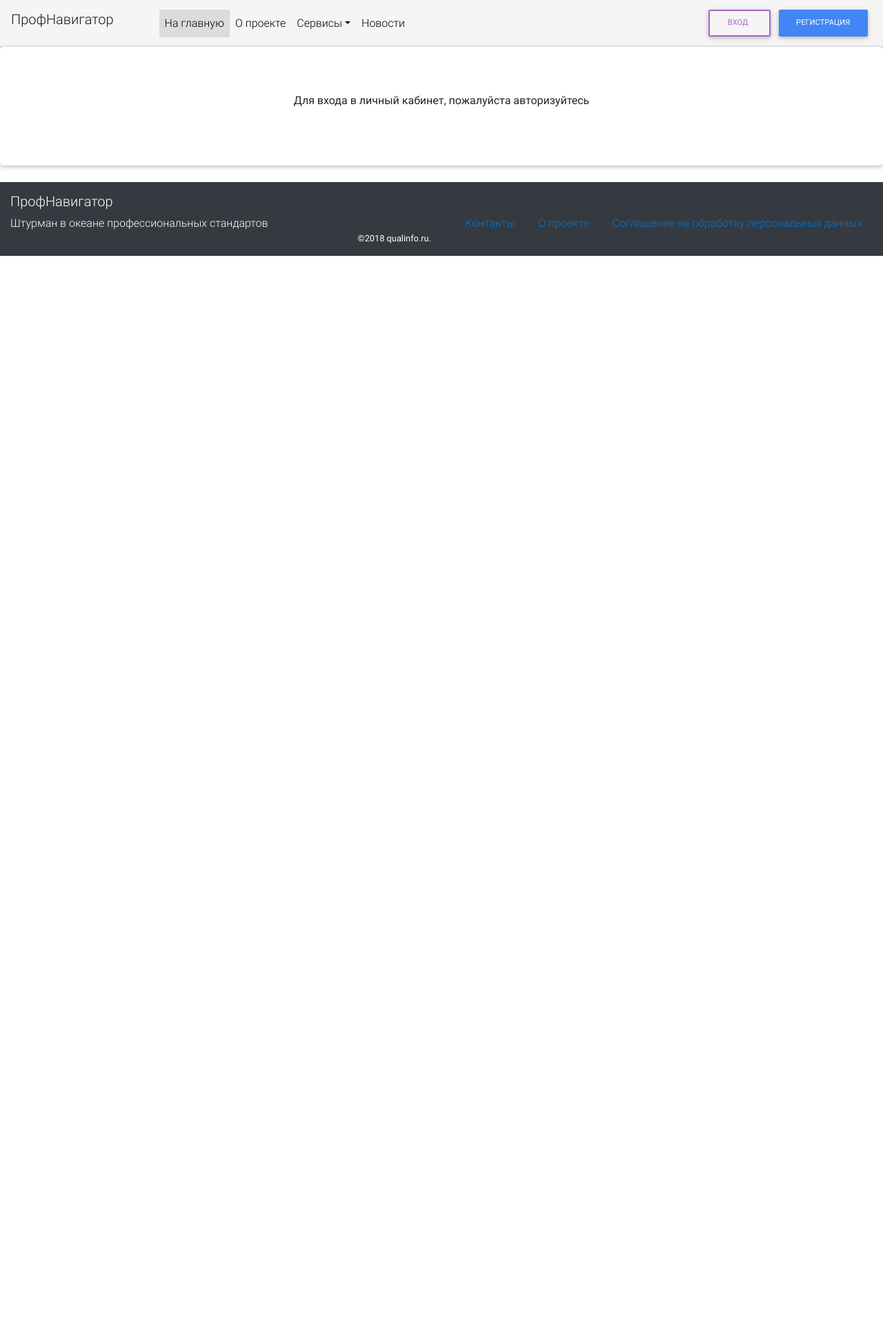
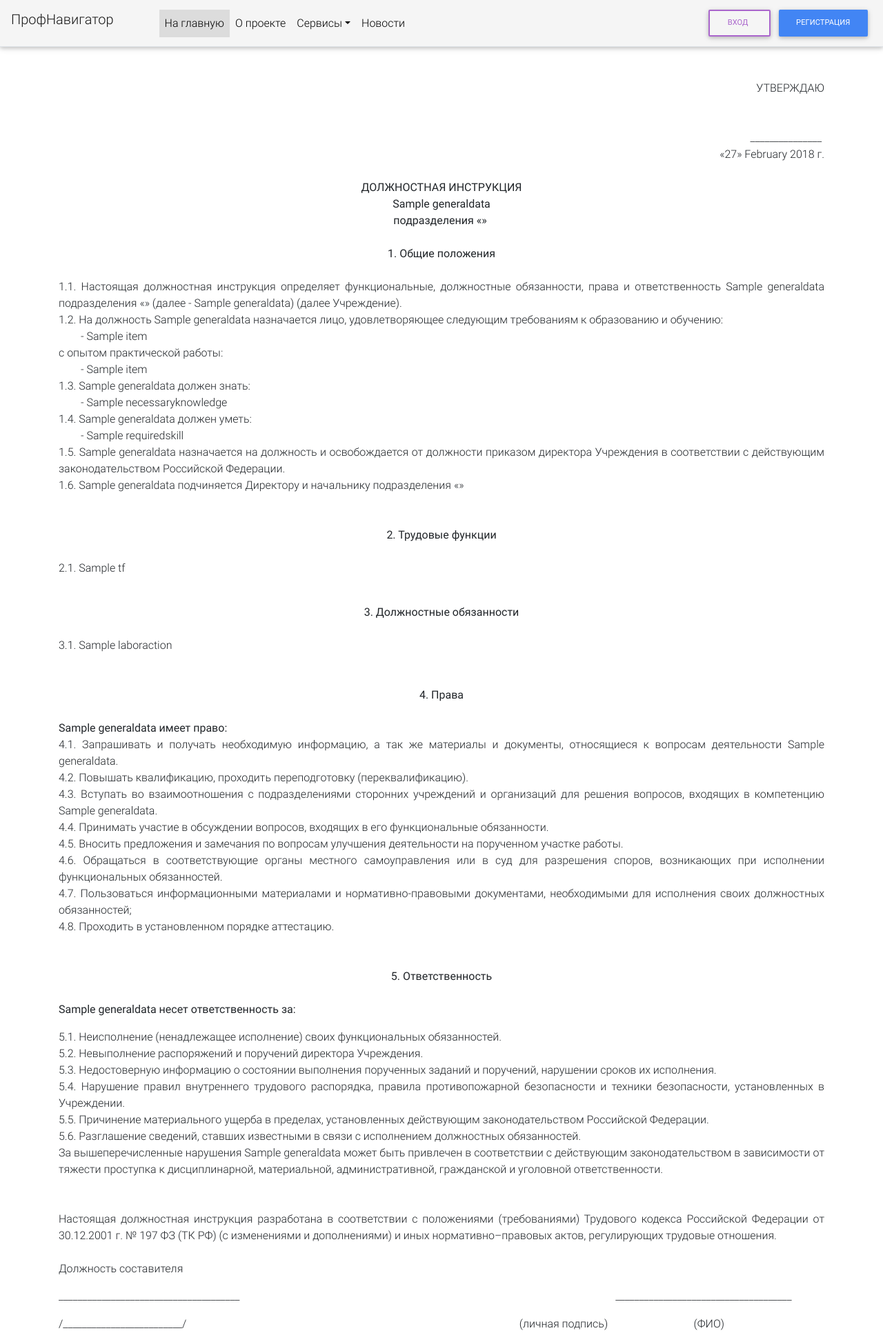
Before and after one commit to vgrivtsov/psmate, a Django app: template templates/services/official-instructions.html in a window 1280 px wide. Shown: the top 1933 px of the page at 69% size. Before the commit the page ends 371 px from the top, so only its background shows below. Run offline with Django 3.2, Linux system fonts and the light colour scheme; the template is opened without the code that fills it: most values are stand-ins (such as "Sample title", 1, 10 or a date in 2020); some libraries are stand-ins or nearby versions.

Commit message:
official instructions template done 2

```diff
--- a/templates/services/official-instructions.html
+++ b/templates/services/official-instructions.html
@@ -1,9 +1,9 @@
 <!DOCTYPE html>
 
-{% extends "layouts/cabinetlayout.html" %}
-
+{% extends "layouts/layout.html" %}
 {% load static %}
-{% block cabinet %}
+{% load widget_tweaks %}
+{% block content %}
 <style>
 
 .card-usercab {
@@ -60,62 +60,8 @@ a:active {color: black;}    /* selected link */
 
 <div ng-app="offinstructions" ng-controller="ctrl">
 
-<div class="container" style="min-height: 100vh;">
+<div class="container py-5" style="min-height: 100vh;">
 
-
-<!-- <h3 class="page-heading mb-4">Должностная инструкция {{generaldatas.jobtitlerod}}</h3>   -->
-
-<!--
-
-<strong>jobtitleid </strong>           {{generaldatas.jobtitleid           }} <br>
-<strong>jobtitle           </strong>              {{generaldatas.jobtitle             }} <br>
-<strong>nameotf            </strong>              {{generaldatas.nameotf              }} <br>
-<strong>pspurposekind      </strong>              {{generaldatas.pspurposekind        }} <br>
-<strong>nameps             </strong>              {{generaldatas.nameps               }} <br>
-<strong>otraslname         </strong>              {{generaldatas.otraslname           }} <br>
-<strong>otraslicon         </strong>              {{generaldatas.otraslicon           }} <br>
-<strong>educationalreqs    </strong>              {{generaldatas.educationalreqs      }} <br>
-<strong>reqworkexperiences </strong>              {{generaldatas.reqworkexperiences   }} <br>
-<strong>specialconditions  </strong>              {{generaldatas.specialconditions    }} <br>
-<strong>othercharacts      </strong>              {{generaldatas.othercharacts        }} <br>
-<strong>tfs                </strong>              {{generaldatas.tfs                  }} <br>
-<hr>
-<strong>nametf                </strong>
-
-
-
-<strong>laboractions          </strong>-->
-
-
-<!--  {% for la in requirements.laboractions %}
-
-   <li>{{la.laboraction}}</li>
-  {% endfor %}
--->
-
-<!--
-<strong>necessaryknowledges   </strong>
-
-
-{% for nk in requirements.necessaryknowledges %}
-<li>{{nk.necessaryknowledge}}</li>
-
-{% endfor %}
-
-
-<strong>requiredskills        </strong>
-{% for re in requirements.requiredskills %}
-<li>{{re.requiredskill}}</li>
-{% endfor %}
-<strong>othercharacteristics  </strong>
-{% for oc in requirements.othercharacteristics %}
-<li>{{oc.othercharacteristic}}</li>
-{% endfor %}
-
-<hr>-->
-<!--<p>
-	p { margin-bottom: 0.08in; direction: ltr; text-align: left; }p.western { font-size: 12pt; }p.cjk { font-size: 12pt; }p.ctl { font-size: 12pt; }a:link { color: rgb(0, 0, 255); }
-</p>-->
 
 <!--head-->
 <p class="western" style="margin-bottom: 0in" align="right">УТВЕРЖДАЮ
@@ -186,30 +132,35 @@ _______________<span contenteditable="true" data-directive ng-model="director" >
 </p>
 
 
-<div class="ofhead other_req" style="margin-bottom: 0in" align="right" data-html="true" data-toggle="tooltip" role="tooltip" data-placement="right" title="<i class='fa fa-pencil'></i>">
+
+<div class="ofhead other_req" style="margin-bottom: 0in" data-html="true" data-toggle="tooltip" role="tooltip" data-placement="right" title="<i class='fa fa-pencil'></i>">
 <span contenteditable="true" >
-
 <p class="western" style="margin-bottom: 0in" align="justify">	1.2.
 На должность {{generaldatas.jobtitlerod}} назначается
-лицо, имеющее
+лицо, удовлетворяющее следующим требованиям к образованию и обучению:
+</p>
 {% for education in generaldatas.educationalreqs %}
-    {{education|lower}}{% if not forloop.last %}, {% endif %}
+   <div  class="ofinstructions">
+    <li>{{education}}</li>
+   </div>
 {% endfor %}
+
 {% if generaldatas.reqworkexperiences %}
-    и стаж
-    {% for workexp in generaldatas.reqworkexperiences %}
-        {{workexp|lower}}{% if not forloop.last %}, {% else %}. {% endif %}
-    {% endfor %}
+   <p class="western" style="margin-bottom: 0in" align="justify">с опытом практической работы:</p>
+{% for workexp in generaldatas.reqworkexperiences %}
+<div  class="ofinstructions">
+  <li>{{workexp}}</li>
+</div>
+{% endfor %}
 {% else %}
 .
 {% endif %}
-</p>
 
-</span><span>&nbsp;</span>
 </div>
 
 
-
+<div class="ofhead other_req" style="margin-bottom: 0in" data-html="true" data-toggle="tooltip" role="tooltip" data-placement="right" title="<i class='fa fa-pencil'></i>">
+<span contenteditable="true" >
 
 <p class="western" style="margin-bottom: 0in" align="justify">
      1.3. {{generaldatas.jobtitle}} должен знать:
@@ -228,6 +179,9 @@ _______________<span contenteditable="true" data-directive ng-model="director" >
 <li>{{rs.requiredskill}}</li>
 </div>
 {% endfor %}
+
+</div>
+
 
 
 <p class="western" style="margin-bottom: 0in" align="justify">
@@ -375,7 +329,7 @@ _______________<span contenteditable="true" data-directive ng-model="director" >
 </p>
 <p class="western" style="margin-bottom: 0in" align="justify">
     5.2. Невыполнение распоряжений и
-поручений директора Учреждения
+поручений директора Учреждения.
 </p>
 <p class="western" style="margin-bottom: 0in; background: #ffffff" align="justify">
 	5.3. Недостоверную
```
